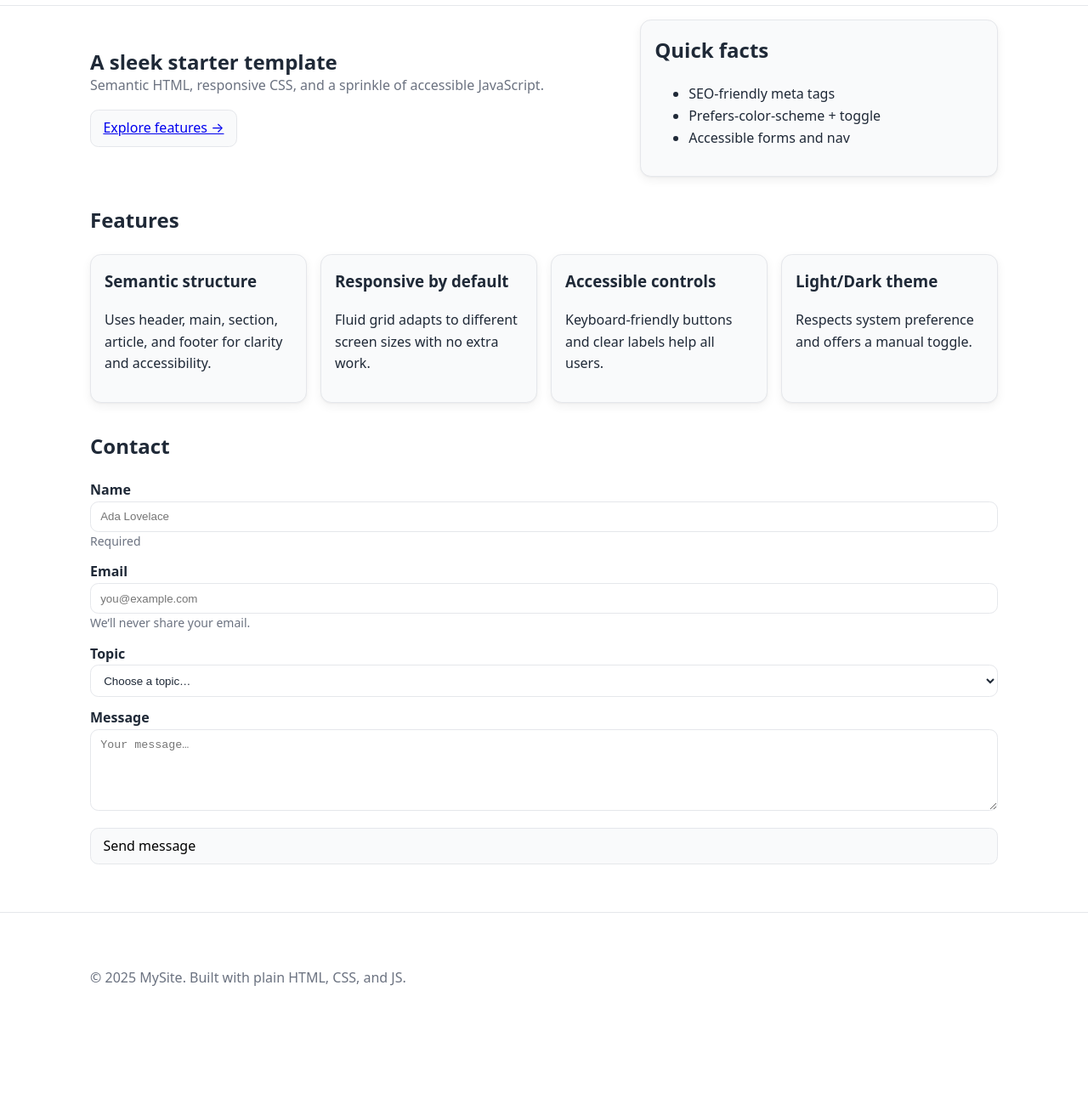
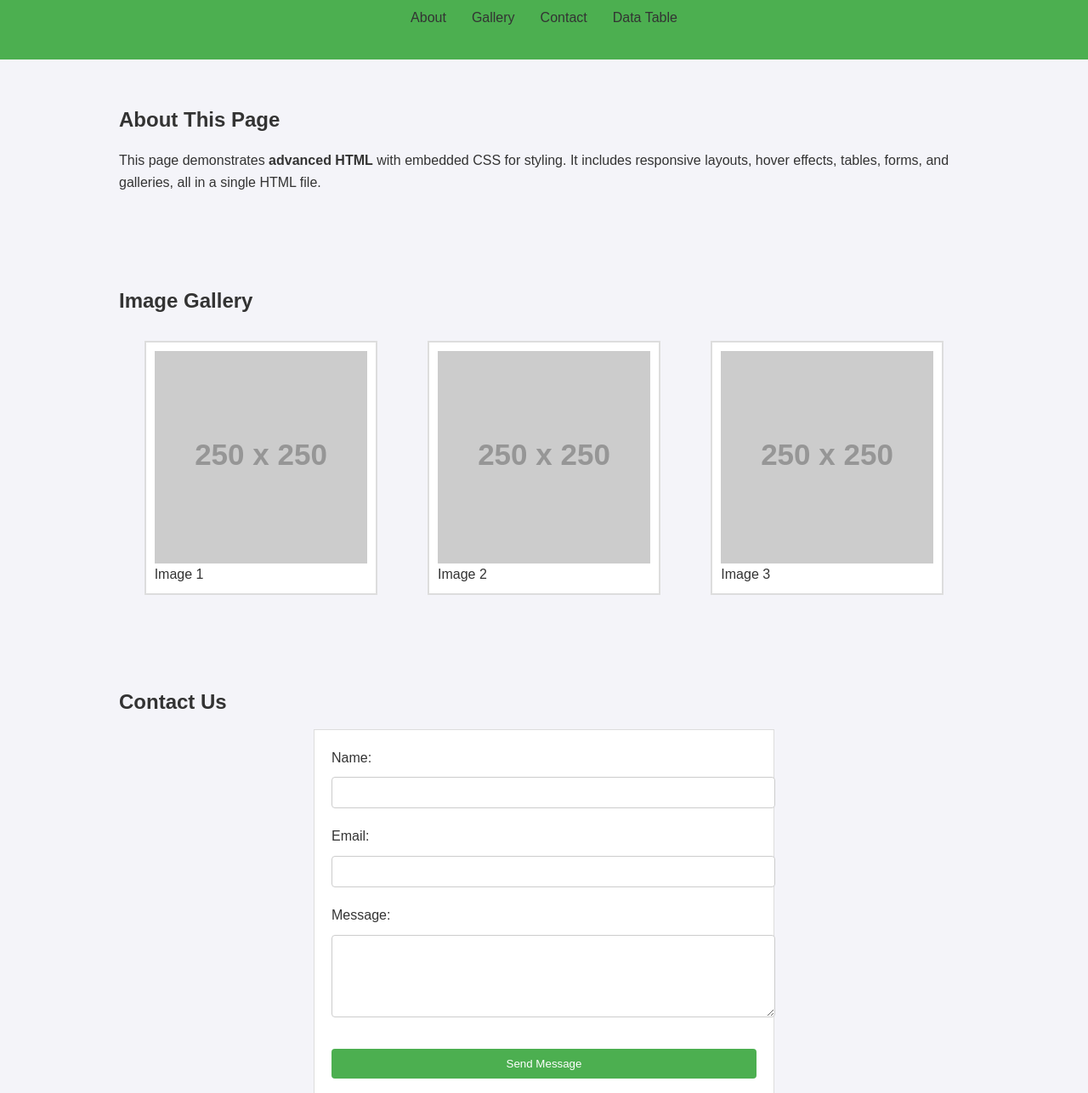
Before and after one commit to balkrishna-123/balkrishna-123.github.io, a plain HTML site: page CSS.html in a window 1280 px wide. Shown: the part 95-1381 px from the top of the page at 85% size. Before the commit the page ends 1323 px from the top, so only its background shows below. Drawn offline with Linux system fonts and the light colour scheme; placeholder pictures from the web are drawn by us.

Commit message:
Update CSS.html

```diff
--- a/CSS.html
+++ b/CSS.html
@@ -1,242 +1,234 @@
-<!doctype html>
+<!DOCTYPE html>
 <html lang="en">
 <head>
-  <meta charset="utf-8" />
-  <meta name="viewport" content="width=device-width, initial-scale=1" />
-  <meta name="description" content="Sample HTML5 page with accessible, responsive layout." />
-  <title>Sample HTML Template</title>
-
-  <!-- Favicons (optional) -->
-  <link rel="icon" href="data:," />
-
+    <meta charset="UTF-8">
+    <meta name="viewport" content="width=device-width, initial-scale=1.0">
+    <title>Advanced HTML + CSS Page</title>
     <style>
-    /* Base reset */
-    *, *::before, *::after { box-sizing: border-box; }
-    html:focus-within { scroll-behavior: smooth; }
+        /* Global Styles */
         body {
+            font-family: Arial, sans-serif;
+            line-height: 1.6;
             margin: 0;
-      font-family: system-ui, -apple-system, Segoe UI, Roboto, Ubuntu, Cantarell, Noto Sans, Arial, "Apple Color Emoji", "Segoe UI Emoji";
-      line-height: 1.6;
-      -webkit-font-smoothing: antialiased;
-      color: var(--fg);
-      background: var(--bg);
+            padding: 0;
+            background: #f4f4f9;
+            color: #333;
         }
 
-    /* Light/Dark theme using CSS variables */
-    :root {
-      --bg: #ffffff;
-      --fg: #1f2937;
-      --muted: #6b7280;
-      --border: #e5e7eb;
-      --accent: #2563eb;
-      --card: #f9fafb;
-      --shadow: 0 1px 2px rgba(0,0,0,.04), 0 4px 12px rgba(0,0,0,.06);
-    }
-    @media (prefers-color-scheme: dark) {
-      :root {
-        --bg: #0b0f14;
-        --fg: #e5e7eb;
-        --muted: #9ca3af;
-        --border: #111827;
-        --accent: #60a5fa;
-        --card: #111827;
-      }
-    }
-    .dark {
-      --bg: #0b0f14;
-      --fg: #e5e7eb;
-      --muted: #9ca3af;
-      --border: #1f2937;
-      --accent: #60a5fa;
-      --card: #111827;
+        a {
+            text-decoration: none;
+            color: #333;
         }
 
-    /* Layout */
-    header {
-      position: sticky; top: 0; z-index: 10;
-      background: var(--bg); border-bottom: 1px solid var(--border);
-    }
-    .container { max-width: 1100px; padding: 1rem; margin: 0 auto; }
-    nav { display: flex; gap: 1rem; align-items: center; justify-content: space-between; }
-    .nav-links a {
-      text-decoration: none; color: var(--fg); padding: .5rem .75rem; border-radius: .5rem;
-    }
-    .nav-links a[aria-current="page"] { background: var(--card); }
-    .btn {
-      display: inline-flex; align-items: center; gap: .5rem;
-      border: 1px solid var(--border); border-radius: .6rem; padding: .5rem .9rem;
-      background: var(--card); cursor: pointer; font: inherit;
-    }
-    .btn:hover { filter: brightness(1.05); }
-
-    main { padding-block: 2rem; }
-    .hero {
-      display: grid; gap: 1rem; align-items: center;
-      grid-template-columns: 1.2fr .8fr;
-    }
-    .hero h1 { line-height: 1.2; margin: 0; }
-    .hero p { color: var(--muted); margin: 0 0 1rem; }
-    .hero .card {
-      background: var(--card); padding: 1rem; border: 1px solid var(--border); border-radius: .8rem; box-shadow: var(--shadow);
+        h1, h2, h3 {
+            margin: 0.5em 0;
         }
 
-    .grid {
-      display: grid; gap: 1rem;
-      grid-template-columns: repeat(auto-fit, minmax(230px, 1fr));
-    }
-    .card {
-      background: var(--card); border: 1px solid var(--border);
-      border-radius: .8rem; padding: 1rem; box-shadow: var(--shadow);
-    }
-    .card h3 { margin-top: 0; }
-
-    form { display: grid; gap: .75rem; }
-    label { font-weight: 600; }
-    input, textarea, select {
-      width: 100%; padding: .6rem .7rem; border: 1px solid var(--border);
-      border-radius: .6rem; background: transparent; color: inherit;
-    }
-    .help { font-size: .875rem; color: var(--muted); }
-
-    footer {
-      border-top: 1px solid var(--border);
-      padding: 2rem 0; color: var(--muted);
+        /* Header */
+        header {
+            background: #4CAF50;
+            color: white;
+            padding: 20px 0;
+            text-align: center;
         }
 
-    @media (max-width: 800px) {
-      .hero { grid-template-columns: 1fr; }
-      nav { flex-wrap: wrap; gap: .5rem; }
+        nav ul {
+            list-style: none;
+            padding: 0;
+            display: flex;
+            justify-content: center;
+        }
+
+        nav ul li {
+            margin: 0 15px;
+        }
+
+        nav ul li a:hover {
+            color: #ffeb3b;
+        }
+
+        /* Sections */
+        section {
+            padding: 40px 20px;
+            max-width: 1000px;
+            margin: 0 auto;
+        }
+
+        /* Gallery */
+        .gallery {
+            display: flex;
+            justify-content: space-around;
+            flex-wrap: wrap;
+        }
+
+        .gallery figure {
+            margin: 15px;
+            border: 2px solid #ddd;
+            padding: 10px;
+            background: white;
+            transition: transform 0.3s;
+        }
+
+        .gallery figure:hover {
+            transform: scale(1.05);
+        }
+
+        .gallery img {
+            max-width: 250px;
+            display: block;
+        }
+
+        /* Form */
+        form {
+            background: #fff;
+            padding: 20px;
+            border: 1px solid #ddd;
+            max-width: 500px;
+            margin: 0 auto;
+        }
+
+        input, textarea {
+            width: 100%;
+            padding: 10px;
+            margin: 10px 0 20px 0;
+            border: 1px solid #ccc;
+            border-radius: 4px;
+        }
+
+        input[type="submit"] {
+            background: #4CAF50;
+            color: white;
+            border: none;
+            cursor: pointer;
+            transition: background 0.3s;
+        }
+
+        input[type="submit"]:hover {
+            background: #45a049;
+        }
+
+        /* Table */
+        table {
+            width: 100%;
+            border-collapse: collapse;
+            margin: 20px 0;
+            background: white;
+        }
+
+        table, th, td {
+            border: 1px solid #ccc;
+        }
+
+        th, td {
+            padding: 12px;
+            text-align: left;
+        }
+
+        th {
+            background: #4CAF50;
+            color: white;
+        }
+
+        tr:nth-child(even) {
+            background: #f2f2f2;
+        }
+
+        /* Footer */
+        footer {
+            text-align: center;
+            background: #333;
+            color: white;
+            padding: 20px 0;
+            margin-top: 40px;
         }
     </style>
 </head>
 <body>
-  <!-- Skip link for accessibility -->
-  <a href="#main" class="visually-hidden">Skip to content</a>
 
-  <header role="banner">
-    <div class="container">
-      <nav aria-label="Primary">
-        <strong>MySite</strong>
-        <div class="nav-links" role="navigation">
-          <a href="#" aria-current="page">Home</a>
-          <a href="#features">Features</a>
-          <a href="#contact">Contact</a>
-        </div>
-        <button id="theme-toggle" class="btn" aria-pressed="false" aria-label="Toggle dark mode">🌓 Theme</button>
+    <header>
+        <h1>Advanced HTML + CSS Page</h1>
+        <nav>
+            <ul>
+                <li><a href="#about">About</a></li>
+                <li><a href="#gallery">Gallery</a></li>
+                <li><a href="#contact">Contact</a></li>
+                <li><a href="#data">Data Table</a></li>
+            </ul>
         </nav>
-    </div>
     </header>
 
-  <main id="main" class="container">
-    <!-- Hero section -->
-    <section class="hero" aria-labelledby="hero-title">
-      <div>
-        <h1 id="hero-title">A sleek starter template</h1>
-        <p>Semantic HTML, responsive CSS, and a sprinkle of accessible JavaScript.</p>
-        <a class="btn" href="#features">Explore features →</a>
-      </div>
-      <aside class="card" aria-label="Quick facts">
-        <h2 style="margin-top:0">Quick facts</h2>
-        <ul>
-          <li>SEO-friendly meta tags</li>
-          <li>Prefers-color-scheme + toggle</li>
-          <li>Accessible forms and nav</li>
-        </ul>
-      </aside>
+    <section id="about">
+        <h2>About This Page</h2>
+        <p>This page demonstrates <strong>advanced HTML</strong> with embedded CSS for styling. It includes responsive layouts, hover effects, tables, forms, and galleries, all in a single HTML file.</p>
     </section>
 
-    <!-- Features grid -->
-    <section id="features" aria-labelledby="features-title" style="margin-top:2rem">
-      <h2 id="features-title">Features</h2>
-      <div class="grid" role="list">
-        <article class="card" role="listitem">
-          <h3>Semantic structure</h3>
-          <p>Uses header, main, section, article, and footer for clarity and accessibility.</p>
-        </article>
-        <article class="card" role="listitem">
-          <h3>Responsive by default</h3>
-          <p>Fluid grid adapts to different screen sizes with no extra work.</p>
-        </article>
-        <article class="card" role="listitem">
-          <h3>Accessible controls</h3>
-          <p>Keyboard-friendly buttons and clear labels help all users.</p>
-        </article>
-        <article class="card" role="listitem">
-          <h3>Light/Dark theme</h3>
-          <p>Respects system preference and offers a manual toggle.</p>
-        </article>
+    <section id="gallery">
+        <h2>Image Gallery</h2>
+        <div class="gallery">
+            <figure>
+                <img src="https://via.placeholder.com/250" alt="Image 1">
+                <figcaption>Image 1</figcaption>
+            </figure>
+            <figure>
+                <img src="https://via.placeholder.com/250" alt="Image 2">
+                <figcaption>Image 2</figcaption>
+            </figure>
+            <figure>
+                <img src="https://via.placeholder.com/250" alt="Image 3">
+                <figcaption>Image 3</figcaption>
+            </figure>
         </div>
     </section>
 
-    <!-- Contact form -->
-    <section id="contact" aria-labelledby="contact-title" style="margin-top:2rem">
-      <h2 id="contact-title">Contact</h2>
-      <form id="contact-form" novalidate>
-        <div>
-          <label for="name">Name</label>
-          <input id="name" name="name" required placeholder="Ada Lovelace" />
-          <div class="help" id="name-help">Required</div>
-        </div>
-        <div>
-          <label for="email">Email</label>
-          <input id="email" name="email" type="email" required placeholder="you@example.com" />
-          <div class="help" id="email-help">We’ll never share your email.</div>
-        </div>
-        <div>
-          <label for="topic">Topic</label>
-          <select id="topic" name="topic" required>
-            <option value="">Choose a topic…</option>
-            <option>General</option>
-            <option>Support</option>
-            <option>Feedback</option>
-          </select>
-        </div>
-        <div>
-          <label for="msg">Message</label>
-          <textarea id="msg" name="msg" rows="5" placeholder="Your message…"></textarea>
-        </div>
-        <button class="btn" type="submit">Send message</button>
-        <p id="form-status" role="status" class="help" aria-live="polite"></p>
+    <section id="contact">
+        <h2>Contact Us</h2>
+        <form>
+            <label for="name">Name:</label>
+            <input type="text" id="name" name="name" required>
+
+            <label for="email">Email:</label>
+            <input type="email" id="email" name="email" required>
+
+            <label for="message">Message:</label>
+            <textarea id="message" name="message" rows="5" required></textarea>
+
+            <input type="submit" value="Send Message">
         </form>
     </section>
-  </main>
 
-  <footer role="contentinfo">
-    <div class="container">
-      <p>© <span id="year"></span> MySite. Built with plain HTML, CSS, and JS.</p>
-    </div>
+    <section id="data">
+        <h2>Data Table</h2>
+        <table>
+            <thead>
+                <tr>
+                    <th>ID</th>
+                    <th>Name</th>
+                    <th>Email</th>
+                </tr>
+            </thead>
+            <tbody>
+                <tr>
+                    <td>1</td>
+                    <td>Alice</td>
+                    <td>alice@example.com</td>
+                </tr>
+                <tr>
+                    <td>2</td>
+                    <td>Bob</td>
+                    <td>bob@example.com</td>
+                </tr>
+                <tr>
+                    <td>3</td>
+                    <td>Charlie</td>
+                    <td>charlie@example.com</td>
+                </tr>
+            </tbody>
+        </table>
+    </section>
+
+    <footer>
+        <p>&copy; 2025 Advanced HTML + CSS Page. All rights reserved.</p>
     </footer>
 
-  <script>
-    // Set current year
-    document.getElementById('year').textContent = new Date().getFullYear();
-
-    // Theme toggle: respects system preference, allows manual override
-    const toggleBtn = document.getElementById('theme-toggle');
-    const storedTheme = localStorage.getItem('theme'); // "light" | "dark" | null
-    if (storedTheme === 'dark') document.documentElement.classList.add('dark');
-    if (storedTheme === 'light') document.documentElement.classList.remove('dark');
-
-    toggleBtn.addEventListener('click', () => {
-      const isDark = document.documentElement.classList.toggle('dark');
-      localStorage.setItem('theme', isDark ? 'dark' : 'light');
-      toggleBtn.setAttribute('aria-pressed', String(isDark));
-    });
-
-    // Basic client-side form validation (progressive enhancement)
-    const form = document.getElementById('contact-form');
-    const status = document.getElementById('form-status');
-
-    form.addEventListener('submit', (e) => {
-      e.preventDefault();
-      if (!form.checkValidity()) {
-        status.textContent = 'Please fill in the required fields.';
-        return;
-      }
-      // fake “success”
-      status.textContent = 'Thanks! Your message has been submitted.';
-      form.reset();
-    });
-  </script>
 </body>
 </html>
```
Lines whose indentation alone changed are shown as unchanged.
